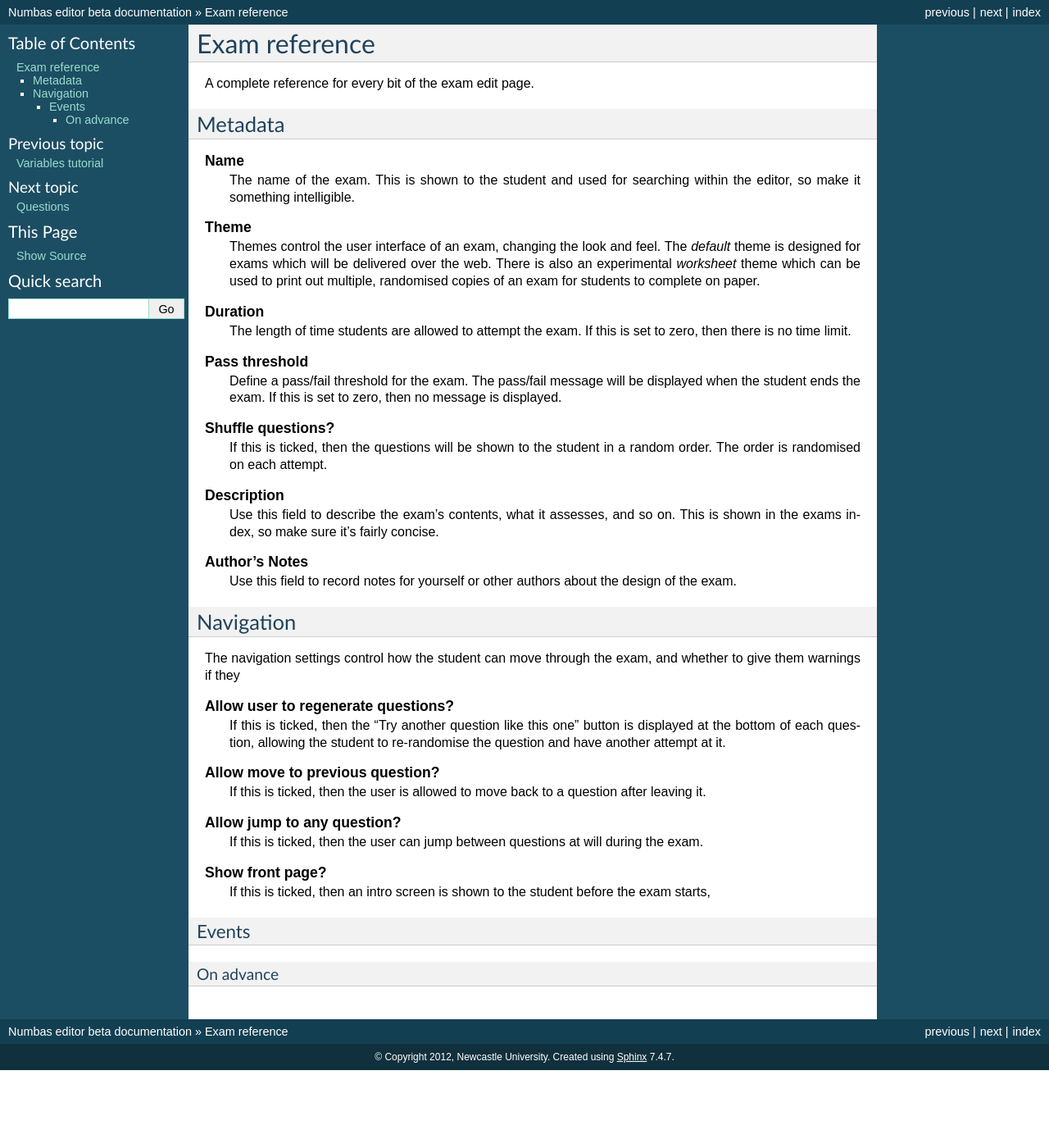
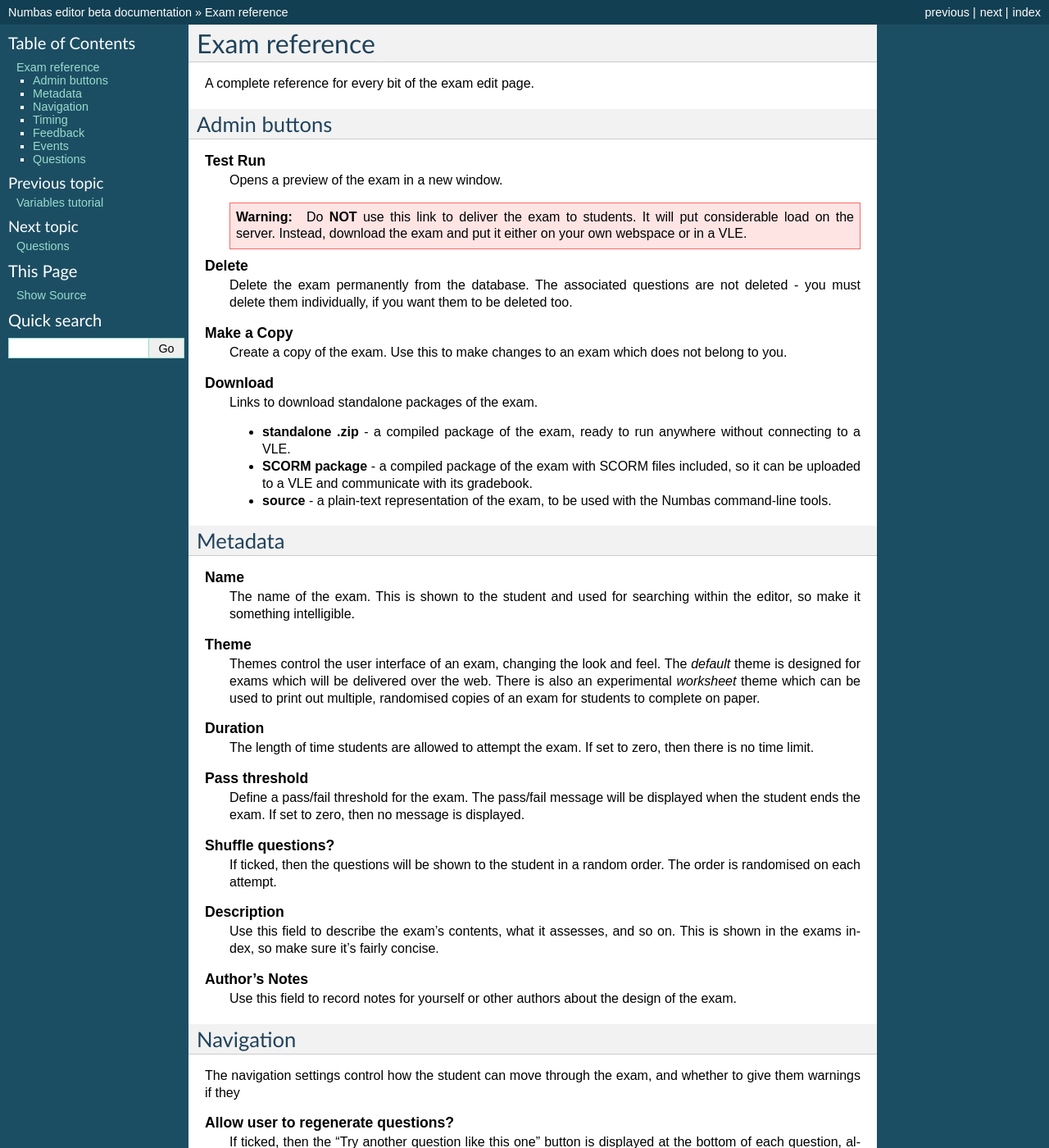
Before and after one commit to numbas/editor-docs, a Sphinx documentation site: the page built from source/exam-reference.rst, in a window 1280 px wide and 1400 px high. Shown: the whole window at 82% size. Built offline with Sphinx 7.4.7, drawn with Linux system fonts in a browser that asks for light colours; some of the changed text lies outside the part shown.

Commit message:
exam reference

```diff
--- a/source/exam-reference.rst
+++ b/source/exam-reference.rst
@@ -2,6 +2,30 @@ Exam reference
 **************
 
 A complete reference for every bit of the exam edit page.
+
+Admin buttons
+=============
+
+.. glossary::
+    Test Run
+        Opens a preview of the exam in a new window.
+
+        .. warning::
+            Do **NOT** use this link to deliver the exam to students. It will put considerable load on the server.
+            Instead, download the exam and put it either on your own webspace or in a VLE.
+
+    Delete
+        Delete the exam permanently from the database. The associated questions are not deleted - you must delete them individually, if you want them to be deleted too.
+
+    Make a Copy
+        Create a copy of the exam. Use this to make changes to an exam which does not belong to you.
+
+    Download
+        Links to download standalone packages of the exam.
+
+        * **standalone .zip** - a compiled package of the exam, ready to run anywhere without connecting to a VLE.
+        * **SCORM package** - a compiled package of the exam with SCORM files included, so it can be uploaded to a VLE and communicate with its gradebook.
+        * **source** - a plain-text representation of the exam, to be used with the Numbas command-line tools.
 
 Metadata
 ========
@@ -14,13 +38,13 @@ Metadata
         Themes control the user interface of an exam, changing the look and feel. The `default` theme is designed for exams which will be delivered over the web. There is also an experimental `worksheet` theme which can be used to print out multiple, randomised copies of an exam for students to complete on paper.
 
     Duration
-        The length of time students are allowed to attempt the exam. If this is set to zero, then there is no time limit.
+        The length of time students are allowed to attempt the exam. If set to zero, then there is no time limit.
 
     Pass threshold
-        Define a pass/fail threshold for the exam. The pass/fail message will be displayed when the student ends the exam. If this is set to zero, then no message is displayed.
+        Define a pass/fail threshold for the exam. The pass/fail message will be displayed when the student ends the exam. If set to zero, then no message is displayed.
 
     Shuffle questions?
-        If this is ticked, then the questions will be shown to the student in a random order. The order is randomised on each attempt.
+        If ticked, then the questions will be shown to the student in a random order. The order is randomised on each attempt.
 
     Description
         Use this field to describe the exam's contents, what it assesses, and so on. This is shown in the exams index, so make sure it's fairly concise.
@@ -35,20 +59,62 @@ The navigation settings control how the student can move through the exam, and w
 
 .. glossary::
     Allow user to regenerate questions?
-        If this is ticked, then the "Try another question like this one" button is displayed at the bottom of each question, allowing the student to re-randomise the question and have another attempt at it.
+        If ticked, then the "Try another question like this one" button is displayed at the bottom of each question, allowing the student to re-randomise the question and have another attempt at it.
 
     Allow move to previous question?
-        If this is ticked, then the user is allowed to move back to a question after leaving it.
+        If ticked, then the user is allowed to move back to a question after leaving it.
 
     Allow jump to any question?
-        If this is ticked, then the user can jump between questions at will during the exam.
+        If ticked, then the user can jump between questions at will during the exam.
 
     Show front page?
-        If this is ticked, then an intro screen is shown to the student before the exam starts,
+        If ticked, then an intro screen is shown to the student before the exam starts,
+
+    On advance (event)
+        What to do when the student moves to the next question.
+
+    On reverse (event)
+        What to do when the student moves to the previous question.
+
+    On move (event)
+        What to do when the student moves to any other question.
 
 
+Timing
+======
+
+.. glossary::
+    On timeout
+        Display a message when the student runs out of time
+
+    5 minutes before timeout
+        Display a message five minutes before the student runs out of time
+
+Feedback
+========
+
+.. glossary::
+    Show actual mark?
+        If ticked, the student will be shown their score for each question and part immediately after submitting their answers.
+    Show total mark?
+        If ticked, the student will be shown the maximum attainable score for each question and part.
+    Show answer state?
+        If ticked, then when the student submits an answer an icon will be displayed to let the student know if their answer was marked correct, partially correct or incorrect.
+    Allow reveal answer?
+        If ticked, then the "Reveal answer" button is enabled on each question. If the student chooses to reveal the answer to a question, they are shown the correct answer but lose all their marks and can not re-attempt the question.
+    Advice threshold
+        If the student's score is below this threshold, then the question advice is displayed.
+
 Events
-------
+======
 
-On advance
-^^^^^^^^^^
+Some of the properties described above are marked as *events*. These all have the same structure: an *action* setting which determines how to react to the event, and a *message* to display to the student when appropriate.
+
+Questions
+=========
+
+Select the questions to be included in the exam by searching for them in the box on the right-hand side and clicking the plus icon on questions you wish to use.
+
+The order of questions can be rearranged by dragging and dropping questions using the up/down arrow handles on the left of each item.
+
+Deleting a question from an exam does not remove it from the database. To permanently delete a question, click on its name and click the "Delete" button on the question's edit page.
```
